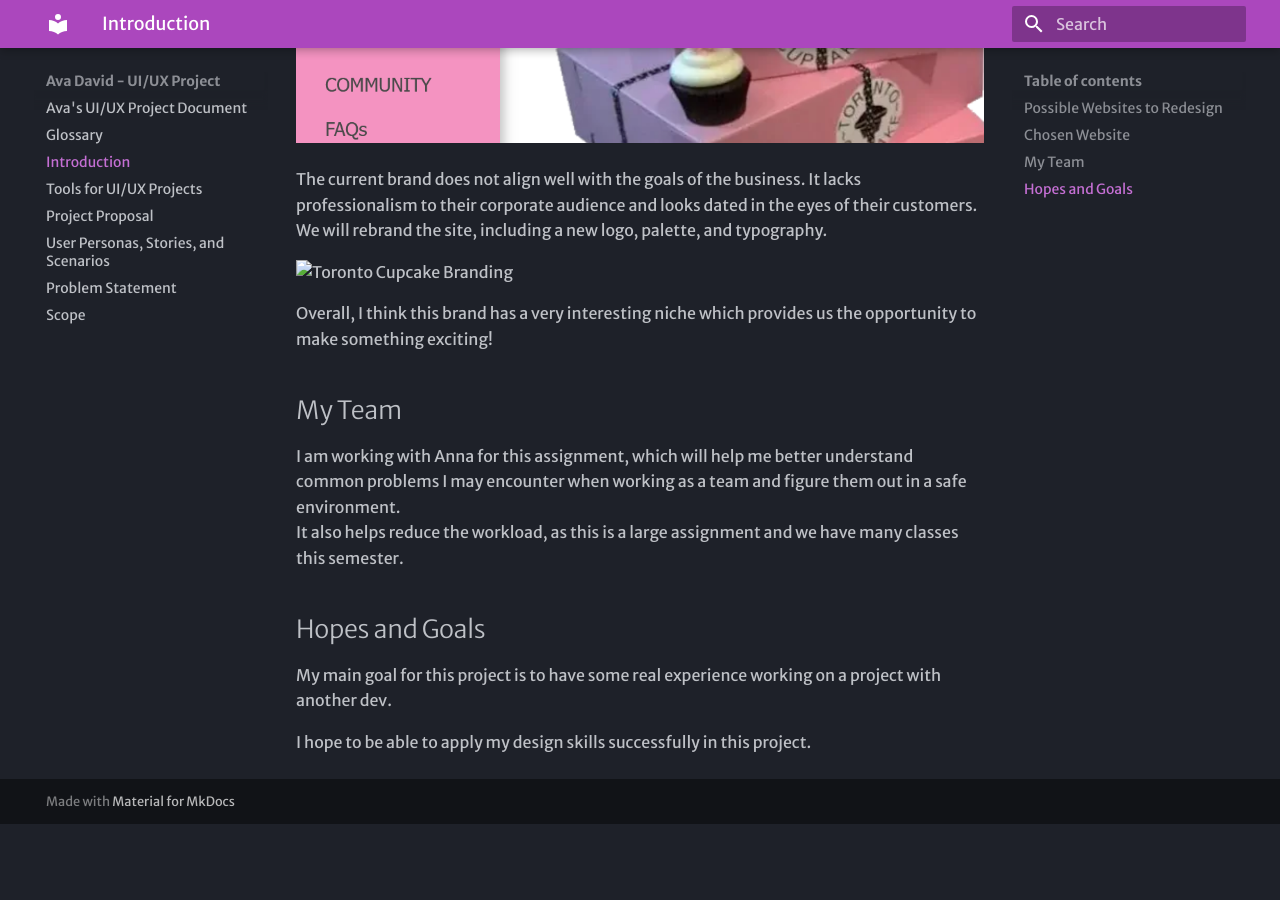
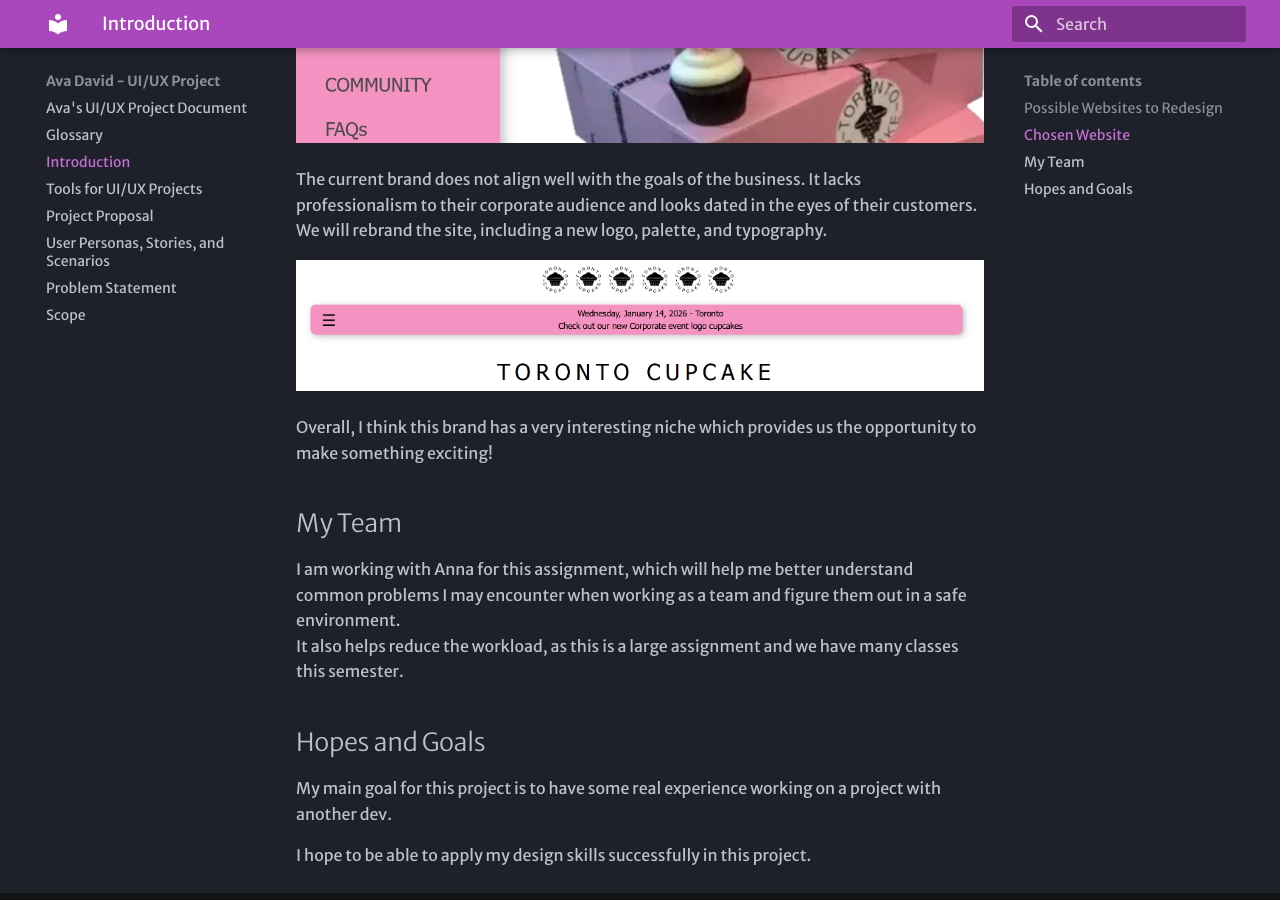
Before and after one commit to avkuda48/avadavid_uiux_mkdocs, an MkDocs documentation site: the page built from docs/week1.md, in a window 1280 px wide and 900 px high, scrolled down 2432 px. Built offline with MkDocs 1.6.1 and Material for MkDocs 9.7.7, drawn with Linux system fonts in a browser that asks for light colours; some web fonts are replaced; before the commit the page ends 3256 px from its top, so only the background shows below that.

Commit message:
wk 1 branding img fix

```diff
--- a/docs/week1.md
+++ b/docs/week1.md
@@ -39,7 +39,7 @@ The navigation should not be vertical with dropdown options as it is hard to rea
 
 The current brand does not align well with the goals of the business. It lacks professionalism to their corporate audience and looks dated in the eyes of their customers. We will rebrand the site, including a new logo, palette, and typography.
 
-![Toronto Cupcake Branding](assets\img\toronto_cupcakes.png)
+![Toronto Cupcake Branding](assets/img/toronto_cupcakes.png)
 
 Overall, I think this brand has a very interesting niche which provides us the opportunity to make something exciting!
 
```
